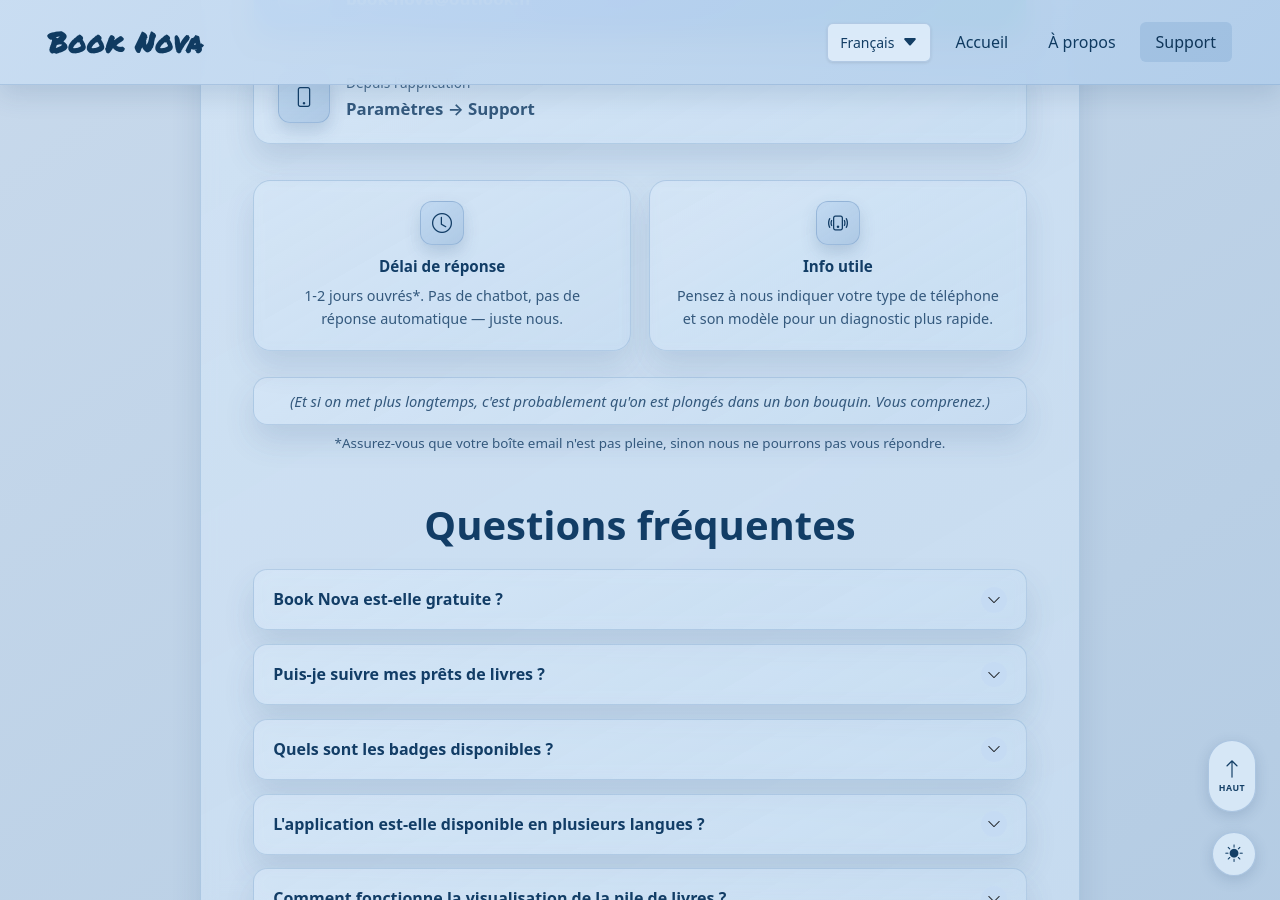
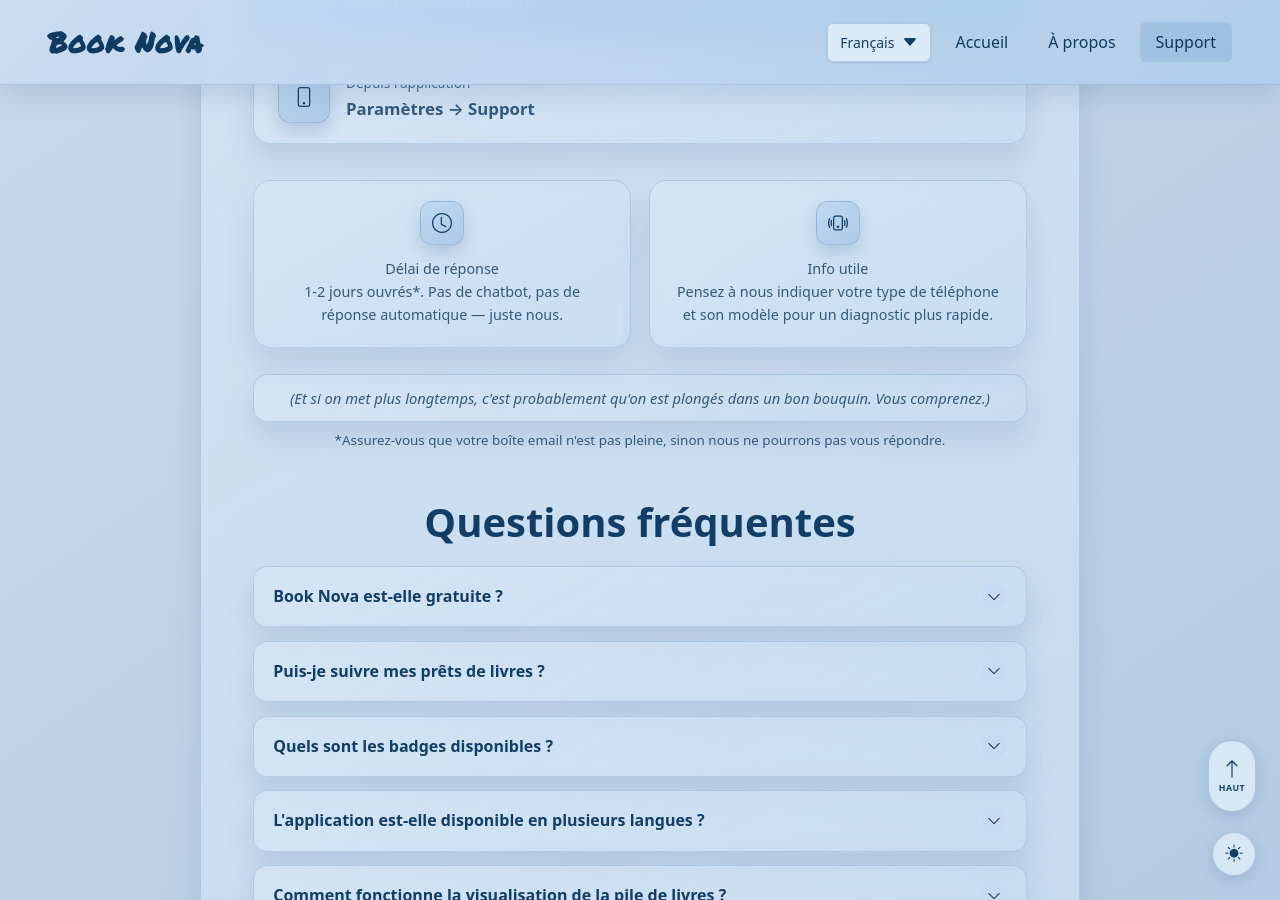
Before and after one commit to Anarres4/book-nova, a Jekyll site: the page built from support.html, in a window 1280 px wide and 900 px high, scrolled down 646 px. Built offline with Jekyll 4.4.1, drawn with Linux system fonts in a browser that asks for light colours.

```diff
--- a/about.html
+++ b/about.html
@@ -4,6 +4,7 @@ title: "À propos de Book Nova — Un couple, une passion, une app"
 description: "Découvrez l'histoire de Book Nova : une app créée par un couple passionné de lecture, pour transformer chaque livre en aventure."
 lang: "fr"
 permalink: "/about.html"
+last_modified_at: 2026-02-12
 ---
 
 <section class="about-section">
--- a/index.html
+++ b/index.html
@@ -4,6 +4,7 @@ title: "Book Nova — Application mobile pour organiser vos lectures"
 description: "Book Nova vous aide à gérer votre bibliothèque, suivre votre progression et découvrir de nouveaux livres sur iOS et Android."
 lang: "fr"
 permalink: "/"
+last_modified_at: 2026-04-06
 ---
 
 <!-- Hero Section -->
--- a/privacy.html
+++ b/privacy.html
@@ -2,6 +2,7 @@
 layout: default
 title: Politique de Confidentialité
 permalink: /privacy.html
+last_modified_at: 2026-03-19
 ---
 
 <section class="privacy-section">
--- a/sitemap-page.html
+++ b/sitemap-page.html
@@ -4,6 +4,7 @@ title: "Plan du site - Book Nova"
 description: "Plan du site Book Nova - Accédez rapidement à toutes les pages de notre application de gestion de bibliothèque."
 lang: "fr"
 permalink: "/sitemap-page.html"
+sitemap: false
 ---
 
 <section class="privacy-section">
--- a/support.html
+++ b/support.html
@@ -47,7 +48,7 @@ permalink: /support.html
                     <div class="support-info-icon">
                         <i class="bi bi-clock"></i>
                     </div>
-                    <h3 data-i18n="supportPage.contact.responseTitle">Délai de réponse</h3>
+                    <p class="h3" data-i18n="supportPage.contact.responseTitle">Délai de réponse</p>
                     <p data-i18n="supportPage.contact.responseText">1-2 jours ouvrés*. Pas de chatbot, pas de réponse automatique — juste nous.</p>
                 </div>
 
@@ -55,7 +56,7 @@ permalink: /support.html
                     <div class="support-info-icon">
                         <i class="bi bi-phone-vibrate"></i>
                     </div>
-                    <h3 data-i18n="supportPage.contact.deviceTitle">Info utile</h3>
+                    <p class="h3" data-i18n="supportPage.contact.deviceTitle">Info utile</p>
                     <p data-i18n="supportPage.contact.deviceText">Pensez à nous indiquer votre type de téléphone et son modèle pour un diagnostic plus rapide.</p>
                 </div>
             </div>
--- a/terms.html
+++ b/terms.html
@@ -2,6 +2,7 @@
 layout: default
 title: Conditions d'Utilisation
 permalink: /terms.html
+last_modified_at: 2026-04-06
 ---
 
 <section class="privacy-section">
```
Also changed, not shown: other parts of support.html (+1 -0 lines).
